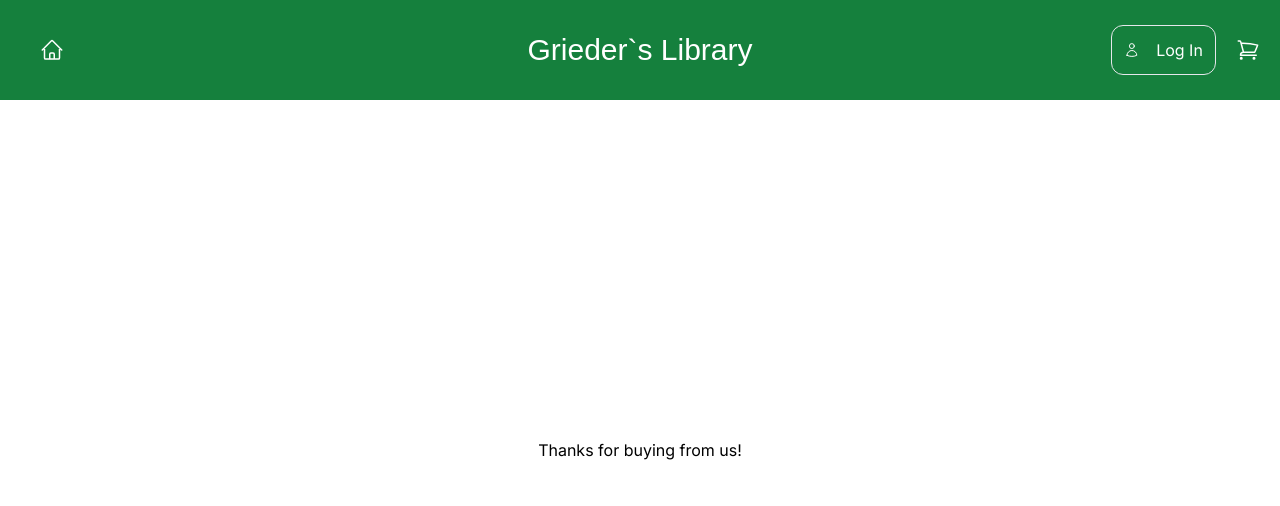
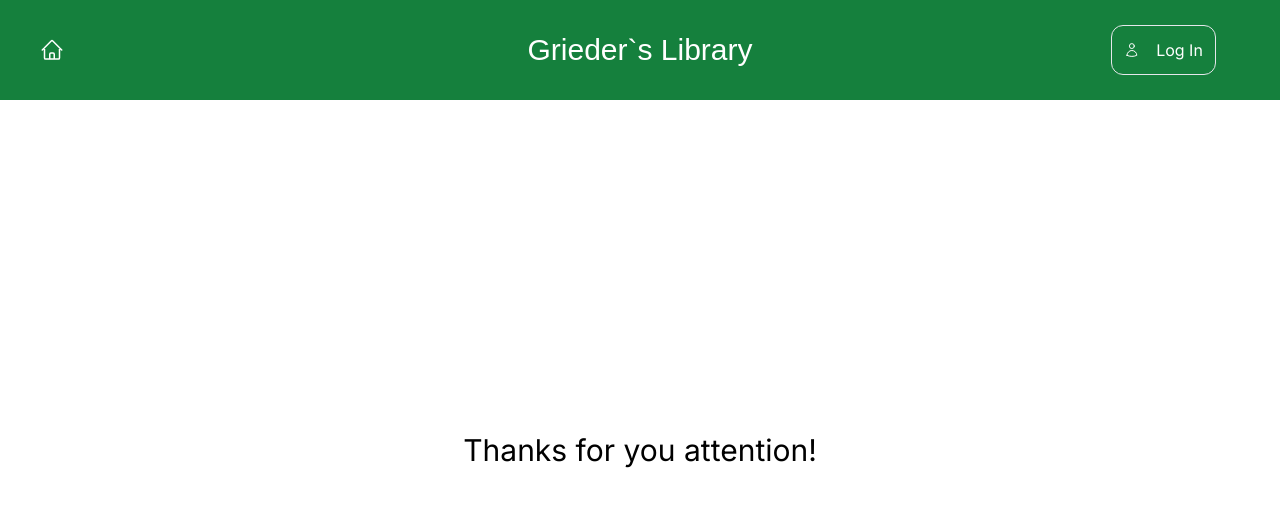
Before and after one commit to IgorGrieder/Library, a Next.js app in the folder library/: page /checkout in a window 1280 px wide. Shown: the top 506 px of the page. Built offline with nearby package versions, Linux system fonts and the light colour scheme; no server answers.

Commit message:
Added a flag to indicate if the cart icon should be on the screen or not

```diff
--- a/library/src/app/checkout/page.tsx
+++ b/library/src/app/checkout/page.tsx
@@ -5,7 +5,7 @@ const Page = () => {
     <div className="h-screen bg-white pt-[100px] text-black">
       <Header></Header>
       <div className="flex h-full items-center justify-center">
-        <h1>Thanks for buying from us!</h1>
+        <h1 className="font-barlow text-3xl">Thanks for you attention!</h1>
       </div>
     </div>
   );
--- a/library/src/components/header.tsx
+++ b/library/src/components/header.tsx
@@ -22,6 +22,14 @@ const Header = ({ setIsFinishedLocalStorage, handleCartClick }: Props) => {
   const [showSignOut, setShowSignOut] = useState(false); // State variable to control the sign out box
   const [showBoxLogIn, setShowBoxLogIn] = useState(false); // State variable to control if the user box is going to be shown
   const router = useRouter(); // Instance of router to change the url
+
+  // Function to check the current enviroment
+  const checkCurrentEnviroment = (url: string) => {
+    if (url.includes('checkout') || url.includes('cart')) return false;
+    return true;
+  };
+
+  const isCartIconShow = checkCurrentEnviroment(window.location.href); // varibale to define if the cart icon should or not be shown
 
   useEffect(() => {
     // Capturing information from the localStorage
@@ -92,6 +100,7 @@ const Header = ({ setIsFinishedLocalStorage, handleCartClick }: Props) => {
         </svg>
       </button>
       <h1 className="font-Barlow text-center text-3xl">Grieder`s Library</h1>
+      {isCartIconShow && (
         <button className="absolute right-0 mr-5" onClick={handleCartClick}>
           <svg
             xmlns="http://www.w3.org/2000/svg"
@@ -108,6 +117,7 @@ const Header = ({ setIsFinishedLocalStorage, handleCartClick }: Props) => {
             />
           </svg>
         </button>
+      )}
       {showBoxLogIn && (
         <div className="grid-cols-custom absolute right-0 mr-16 grid gap-2 rounded-xl border p-3">
           <button
```
Lines whose indentation alone changed are shown as unchanged.
